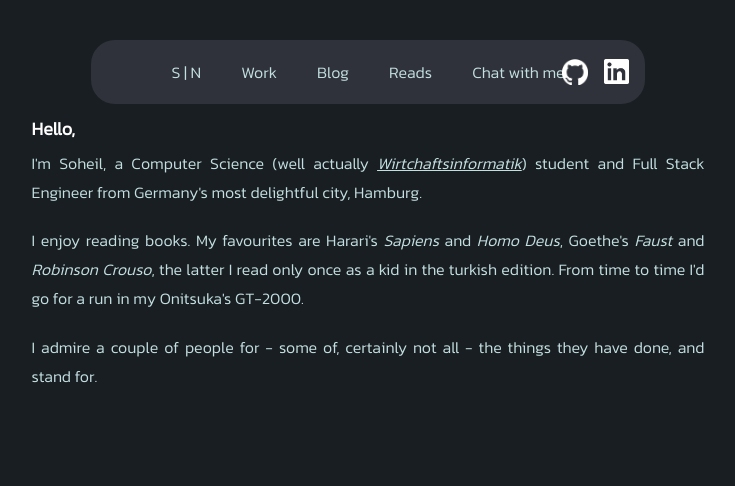
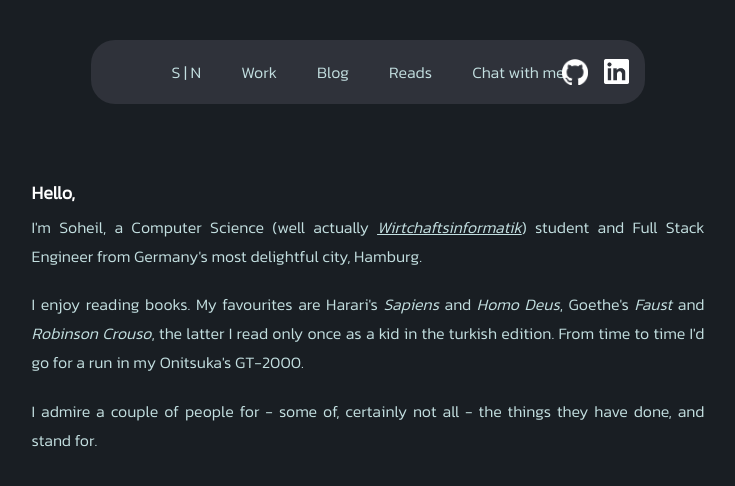
Before and after one commit to s0h311/soheilnazari.de, a Next.js app: page / in a window 1280 px wide. Shown: the top 486 px of the page, without its empty margins (272-1007 px from the left). Built offline with nearby package versions, Linux system fonts and the light colour scheme.

Commit message:
fixed spacing

```diff
--- a/pages/_app.jsx
+++ b/pages/_app.jsx
@@ -20,7 +20,7 @@ export default function App({ Component, pageProps }) {
   return (
     <main className={`${kanit.variable} py-10 font-kanit grid place-items-center`}>
       {!showSideMenu ? (
-        <div className="w-[90dvw] md:w-[65dvw] grid place-items-center">
+        <div className="w-[90dvw] md:w-[65dvw] grid place-items-center gap-20">
           {isMobile ? (
             <MobileNavbar
               enabled={!showSideMenu}
@@ -29,7 +29,6 @@ export default function App({ Component, pageProps }) {
           ) : (
             <Navbar />
           )}
-          <br className="mb-20" />
           <Component {...pageProps} />
         </div>
       ) : (
```
